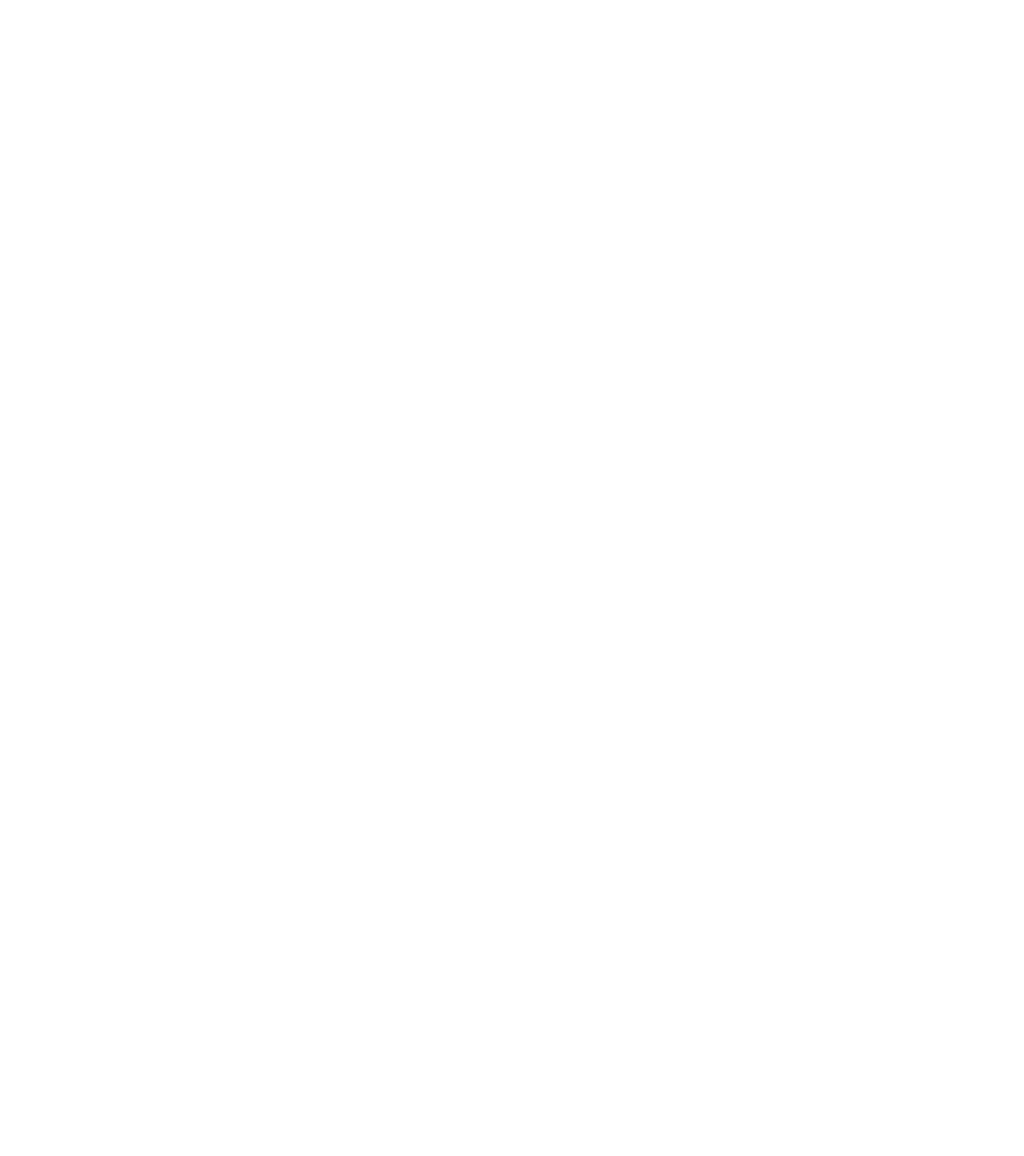
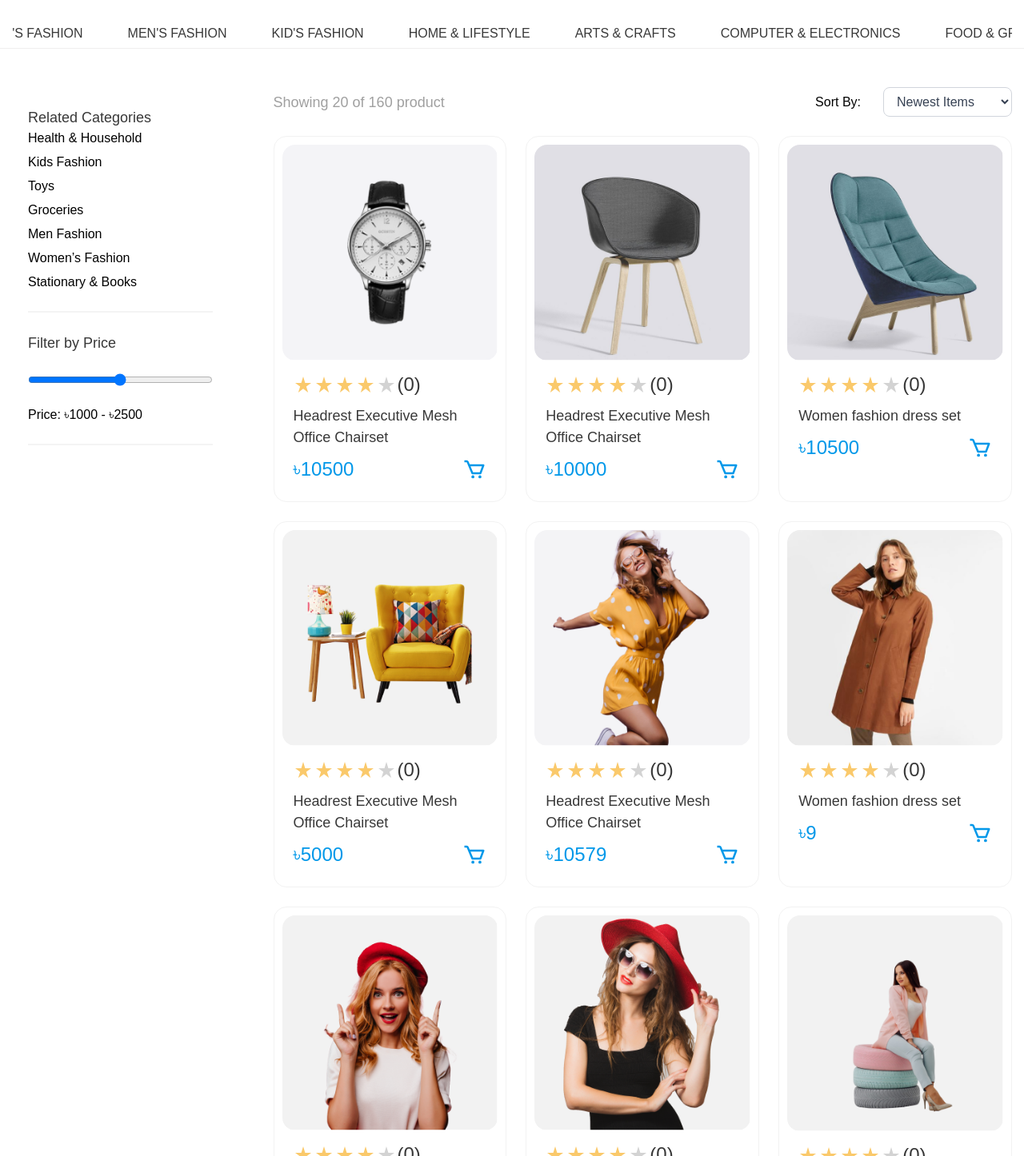
Before and after one commit to rashedahmedofficial/E-commarce-with-react, a React (Vite) app: page /shop in a window 1280 px wide. Before the commit this address had no page. Shown: the part 84-1530 px from the top of the page at 80% size. Before the commit the page ends 800 px from the top, so only its background shows below. Built offline with nearby package versions, Linux system fonts and the light colour scheme.

Commit message:
footer and shop page done

```diff
--- a/src/App.jsx
+++ b/src/App.jsx
@@ -2,6 +2,7 @@ import React from 'react'
 import { BrowserRouter, Route, Routes } from 'react-router'
 import Layout from './components/Layout'
 import Home from './pages/Home'
+import Shop from './pages/Shop'
 
 const App = () => {
   return (
@@ -9,6 +10,7 @@ const App = () => {
       <Routes>
         <Route path="/" element={<Layout />} >
         <Route index element={<Home/>}/>
+        <Route path="/shop" element={<Shop />}/>
 
         </Route>
 
--- a/src/components/Layout/Footer.jsx
+++ b/src/components/Layout/Footer.jsx
@@ -51,12 +51,12 @@ const Footer = () => {
           </div>
 
           <div>
-            <Link className='font-medium text-[20px] pb-6 text-primary'>CONTACT</Link>
-            <p className='pb-6'>Lorem ipsum dolor sit amet, consectetur adipiscing elit, sed do eiusmod tempor </p>
+            <Link className='font-medium text-xl  text-primary'>CONTACT</Link>
+            <p className='py-6'>Lorem ipsum dolor sit amet, consectetur adipiscing elit, sed do eiusmod tempor </p>
             <div className='flex pb-12 items-center gap-4'>
               <div className='text-brand text-5xl'><FaHeadphonesAlt /></div>
               <div>
-                <h5 className='font-medium text-[20px] text-primary'>Have any question?</h5>
+                <h5 className='font-medium text-xl text-primary'>Have any question?</h5>
                 <p className='text-base font-normal text-secondary'>099 456 789</p>
               </div>
             </div>
--- /dev/null
+++ b/src/components/ui/Select.jsx
@@ -0,0 +1,50 @@
+import React from "react";
+
+const Select = ({
+  label,
+  options = [],
+  value,
+  onChange,
+  placeholder = "Select an option",
+  error,
+  disabled = false,
+  className = "",
+}) => {
+  return (
+    <div className={`${className}`}>
+      {label && (
+        <label className="inline-block mb-1 text-sm font-medium text-gray-700">
+          {label}
+        </label>
+      )}
+
+      <select
+        value={value}
+        onChange={onChange}
+        disabled={disabled}
+        className={`
+          w-full px-3 py-2 border rounded-lg bg-white text-gray-700
+          focus:outline-none focus:ring-2 focus:ring-blue-500
+          ${error ? "border-red-500" : "border-gray-300"}
+          ${disabled ? "bg-gray-100 cursor-not-allowed" : ""}
+        `}
+      >
+        <option disabled hidden>
+          {placeholder}
+        </option>
+
+        {options.map((option, index) => (
+          <option key={index} value={option.value}>
+            {option.label}
+          </option>
+        ))}
+      </select>
+
+      {error && (
+        <p className="mt-1 text-sm text-red-500">{error}</p>
+      )}
+    </div>
+  );
+};
+
+export default Select;
--- /dev/null
+++ b/src/pages/Shop.jsx
@@ -0,0 +1,74 @@
+import React from 'react'
+import { Link } from 'react-router'
+import Select from '../components/ui/Select'
+import Productcard from '../components/ui/Productcard'
+
+const Shop = () => {
+    const sortOptions = [
+        {
+            value: "newest_items",
+            label: "Newest Items"
+        },
+        {
+            value: "oldest_items",
+            label: "Oldest Items"
+        }
+    ]
+    const categories = [
+        { title: "Health & Household",},
+        { title: "Kids Fashion", },
+        {     title: "Toys", },
+        {  title: "Groceries",   },
+        {    title: "Men Fashion", },
+        {    title: "Women’s Fashion", },
+        {    title: "Stationary & Books",  }
+    ]
+    return (
+        <main className='py-12'>
+            <div className="container grid grid-cols-12 gap-14">
+                <div className="col-span-3 bg-white py-6 px-5 h-fit sticky top-0 left-0">
+                    <h3 className='text-lg font-medium text-primary'>Related Categories</h3>
+                    <div className='space-y-1.5'>
+                        {
+                            categories.map((item) => (
+                                <Link to="/shop" key={item.title} className='block text-base text-secondary'>
+                                    {item.title}
+                                </Link>
+                            ))
+                        }
+                    </div>
+                    <div className='py-6 my-6 border-y-2 border-y-[#F4F4F4]'>
+                        <h3 className='text-lg font-medium text-primary'>Filter by Price</h3>
+                        <input type="range" name="" id="" className='w-full my-6'/>
+                        <p>Price: ৳1000 - ৳2500 </p>
+                    </div>
+                </div>
+                <div className="col-span-9">
+                    <div className='flex items-center justify-between'>
+                        <p className='font-medium text-lg text-[#424241]/50'>Showing  <span className='text-secondary'>20</span> of <span className='text-secondary'>160</span> product</p>
+                        <div className='w-fit flex items-center gap-7'>
+                            <p>Sort By:</p>
+                            <Select className="max-w-44" options={sortOptions} />
+                        </div>
+                    </div>
+                    <div className='grid grid-cols-3 gap-6 mt-6'>
+                        <Productcard title="Headrest Executive Mesh Office Chairset" img="/Features-1.png" price="৳10500"/>
+                        <Productcard title="Headrest Executive Mesh Office Chairset" img="/Features-3.png" price="৳10000" />
+                        <Productcard title="Women fashion dress set" img="/Features-2.png" price="৳10500"/>
+                        <Productcard title="Headrest Executive Mesh Office Chairset" img="/Features-4.png" price="৳5000"/>
+                        <Productcard title="Headrest Executive Mesh Office Chairset" img="/Features-5.png" price="৳10579" />
+                        <Productcard title="Women fashion dress set" img="/Features-6.png" price="৳9"/>
+                        <Productcard title="Headrest Executive Mesh Office Chairset" img="/Features-7.png" price="৳10599"/>
+                        <Productcard title="Headrest Executive Mesh Office Chairset" img="/Features-9.png" price="৳9999"/>
+                        <Productcard title="Headrest Executive Mesh Office Chairset" img="/Features-11.png" price="৳90500"/>
+                        <Productcard title="Headrest Executive Mesh Office Chairset" img="/Features-12.png" price="৳80500" />
+                        <Productcard title="Women fashion dress set" img="/Features-14.png" price="৳500"/>
+                        <Productcard title="Headrest Executive Mesh Office Chairset" img="/Features-13.png" price="৳70500"/>
+                    </div>
+                </div>
+            </div>
+        </main>
+    )
+}
+
+export default Shop
```
